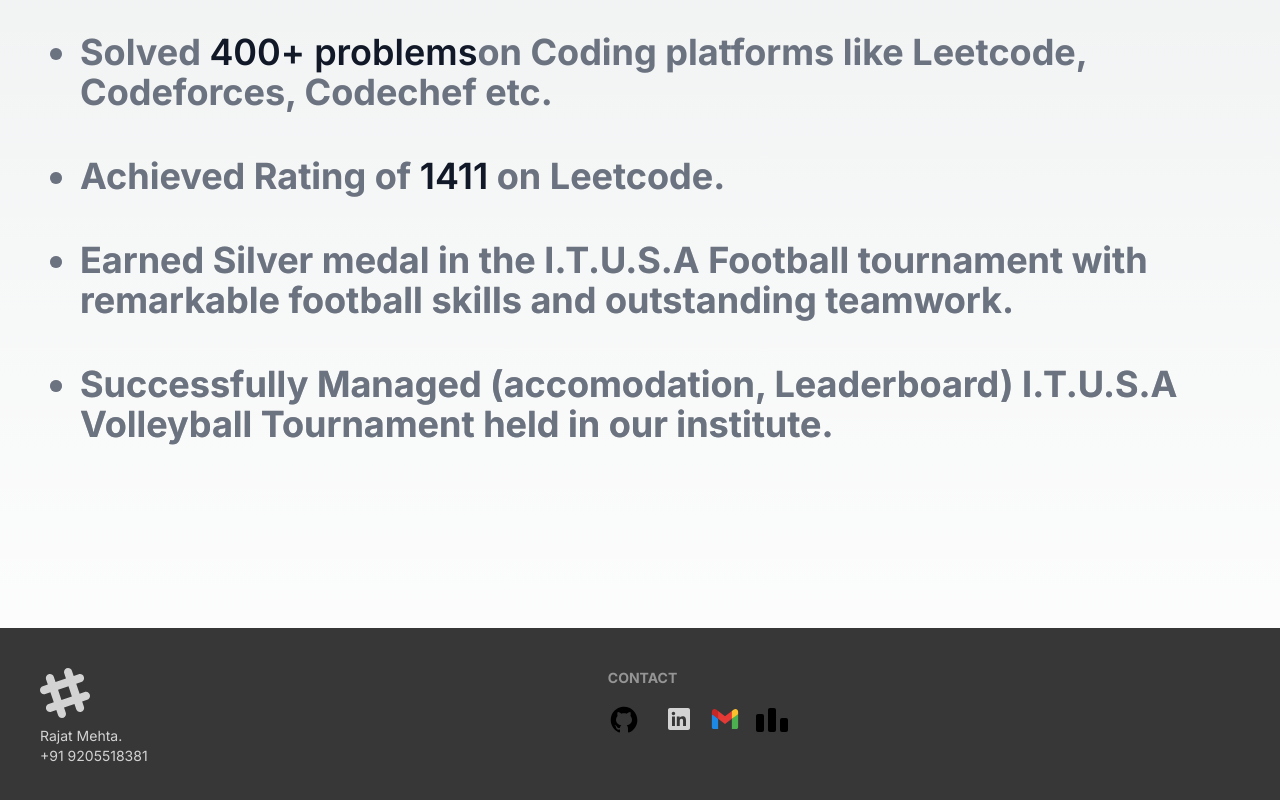
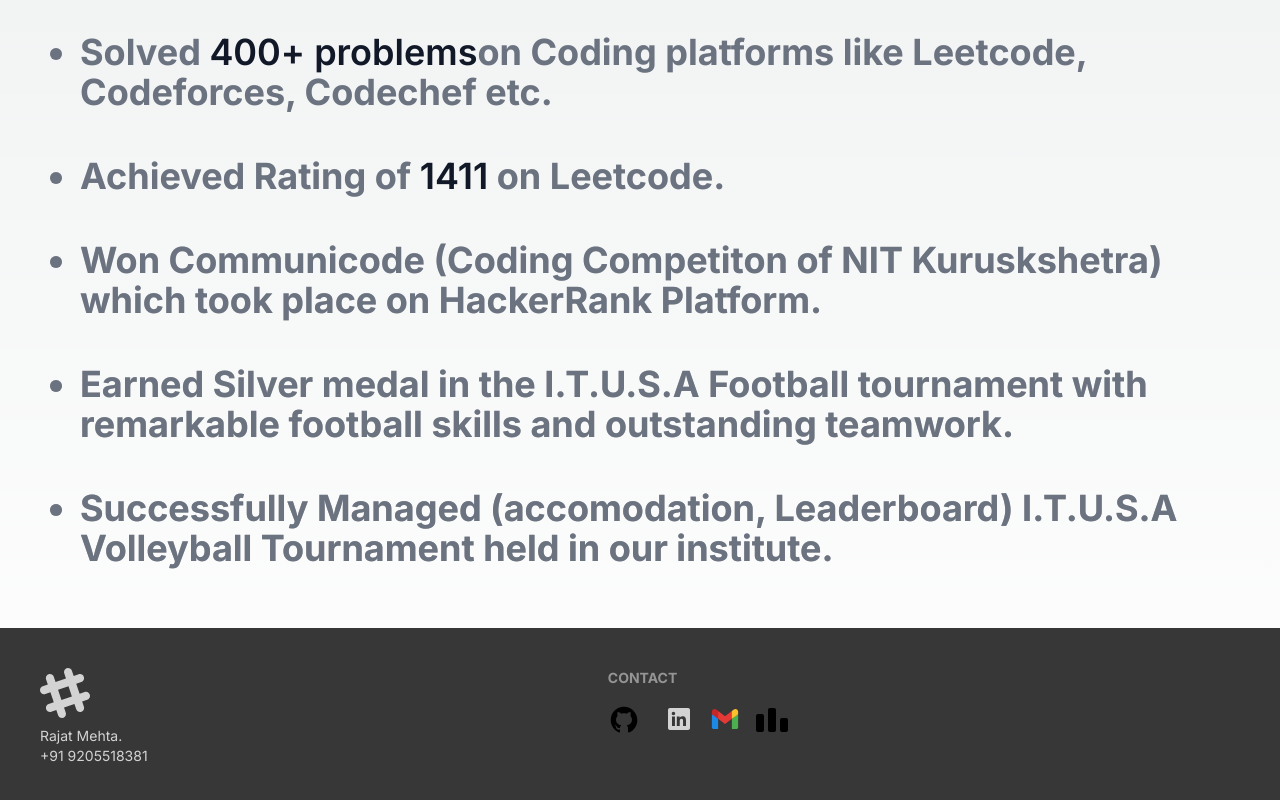
Before and after one commit to rajatm17/portfolio, a Next.js app: page / in a window 1280 px wide. Shown: the part 1732-2532 px from the top of the page. Built offline with nearby package versions, Linux system fonts and the light colour scheme.

Commit message:
achievements updated

```diff
--- a/src/app/page.tsx
+++ b/src/app/page.tsx
@@ -85,6 +85,11 @@
                   1411
                 </span>{' '}
                 on Leetcode.
+              </li>
+              <br />
+              <li>
+                Won Communicode (Coding Competiton of NIT Kuruskshetra) which
+                took place on HackerRank Platform.
               </li>
               <br />
               <li>
```
